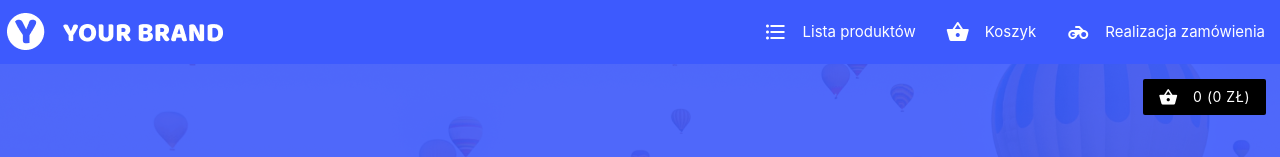
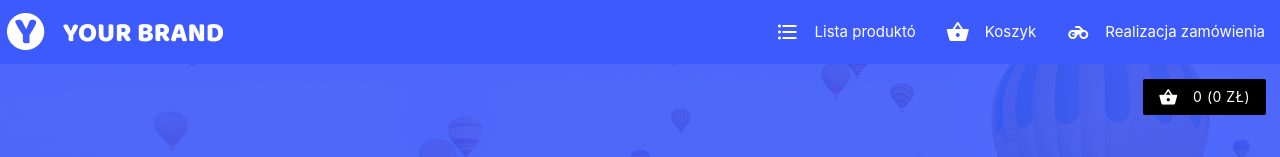
Before and after one commit to tomasz-strefa/i-shop, an Angular app: page /product-list in a window 1280 px wide. Shown: the top 157 px of the page. Built offline with nearby package versions, Linux system fonts and the light colour scheme; no server answers.

Commit message:
Update app.component.html

```diff
--- a/src/app/app.component.html
+++ b/src/app/app.component.html
@@ -3,7 +3,7 @@
   <div class="nav-wrapper">
     <a href="#" class="brand-logo"><img src="../assets/logo.png" height="auto"></a>
     <ul id="nav-mobile" class="right hide-on-med-and-down">
-      <li><a class="menu_button" [routerLink] = "'/product-list'">Lista produktów <i class="material-icons left">format_list_bulleted</i></a></li>
+      <li><a class="menu_button" [routerLink] = "'/product-list'">Lista produktó <i class="material-icons left">format_list_bulleted</i></a></li>
       <li><a class="menu_button" [routerLink] = "'/shopping-cart'">Koszyk <i class="material-icons left">shopping_basket</i></a></li>
       <li><a class="menu_button" [routerLink] = "'/order'">Realizacja zamówienia <i class="material-icons left">motorcycle</i></a></li>
     </ul>
```
